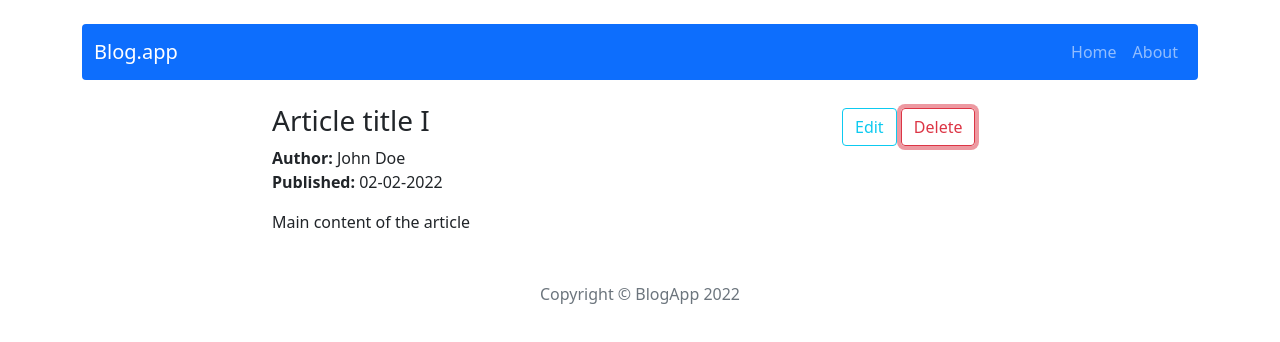
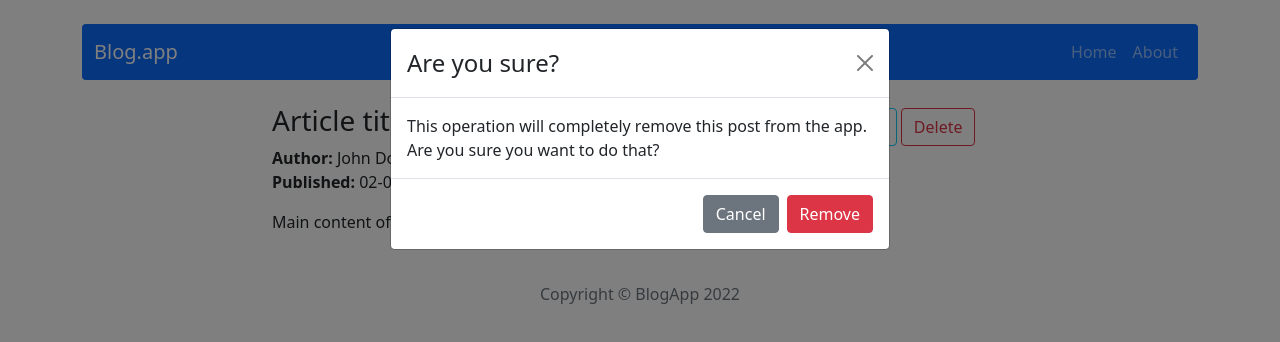
Before and after one commit to kondzio3002/blog-app, a React (Create React App) app: page /post/1 in a window 1280 px wide. Both pictures are taken after a click on the button "Delete". Shown: the top 342 px of the page. Built offline with nearby package versions, Linux system fonts and the light colour scheme.

Commit message:
Add REMOVE_POST

```diff
--- a/src/components/features/PostId/PostId.js
+++ b/src/components/features/PostId/PostId.js
@@ -1,27 +1,58 @@
-import { useSelector } from "react-redux";
-import { getPostById } from "../../../redux/postsRedux";
-import { Card, Row, Col, Button } from "react-bootstrap";
-import { useParams } from "react-router";
+import { useSelector, useDispatch } from "react-redux";
+import { getPostById, removePost } from "../../../redux/postsRedux";
+import { Card, Row, Col, Button, Modal } from "react-bootstrap";
+import { useParams, Navigate } from "react-router";
 import { Link } from "react-router-dom";
+import { useState } from "react";
 
 const PostId = () => {
 
   const { id } = useParams();
-  const posts = useSelector(state => getPostById(state, id));
+  const post = useSelector(state => getPostById(state, id));
+  const dispatch = useDispatch();
 
-  return (
+  const [show, setShow] = useState(false);
+  const handleClose = () => setShow(false);
+  const handleShow = () => setShow(true);
+
+  const handleRemovePost = e => {
+    e.preventDefault();
+    dispatch(removePost(post.id))
+    handleClose();
+  };
+
+  if(!post) return <Navigate to="/" />
+  else return (
+    <>
       <Row>
         <Col xs={{ span: 6, offset: 2 }}>
-        <Card.Title as="h3">{posts.title}</Card.Title>
-        <Card.Text as="p" className="my-0"><strong>Author: </strong>{posts.author}</Card.Text>
-        <Card.Text as="p"><strong>Published: </strong>{posts.publishedDate}</Card.Text>
-        <Card.Text className="mb-4">{posts.content}</Card.Text>
+          <Card.Title as="h3">{post.title}</Card.Title>
+          <Card.Text as="p" className="my-0"><strong>Author: </strong>{post.author}</Card.Text>
+          <Card.Text as="p"><strong>Published: </strong>{post.publishedDate}</Card.Text>
+          <Card.Text className="mb-4">{post.content}</Card.Text>
         </Col>
         <Col>
-        <Link to={"/post/edit/" + posts.id}><Button variant="outline-info">Edit</Button></Link>{' '}
-        <Button className="my-1" variant="outline-danger">Delete</Button>
+          <Link to={"/post/edit/" + post.id}><Button variant="outline-info">Edit</Button></Link>{' '}
+          <Button className="my-1" variant="outline-danger" onClick={handleShow}>Delete</Button>
         </Col>
       </Row>
+
+      <Modal show={show} onHide={handleClose}>
+      <Modal.Header closeButton>
+        <Modal.Title>Are you sure?</Modal.Title>
+      </Modal.Header>
+      <Modal.Body>
+        This operation will completely remove this post from the app.<br></br>
+        Are you sure you want to do that?
+      </Modal.Body>
+      <Modal.Footer>
+        <Button variant="secondary" onClick={handleClose}>
+          Cancel
+        </Button>
+        <Button variant="danger" onClick={handleRemovePost}>Remove</Button>
+      </Modal.Footer>
+      </Modal>
+    </>
   );
 };
 
--- a/src/redux/postsRedux.js
+++ b/src/redux/postsRedux.js
@@ -4,10 +4,15 @@ export const getPostById = ({ posts }, id) => posts.find(post => post.id === id)
 
 // actions
 const createActionName = actionName => `app/posts/${actionName}`;
+const REMOVE_POST = createActionName('REMOVE_POST');
 
 // action creators
+export const removePost = payload => ({ type: REMOVE_POST, payload});
+
 const postsReducer = (statePart = [], action) => {
   switch(action.type) {
+    case REMOVE_POST:
+      return statePart.filter(posts => posts.id !== action.payload);
     default:
       return statePart;
   };
```
Lines whose indentation alone changed are shown as unchanged.
